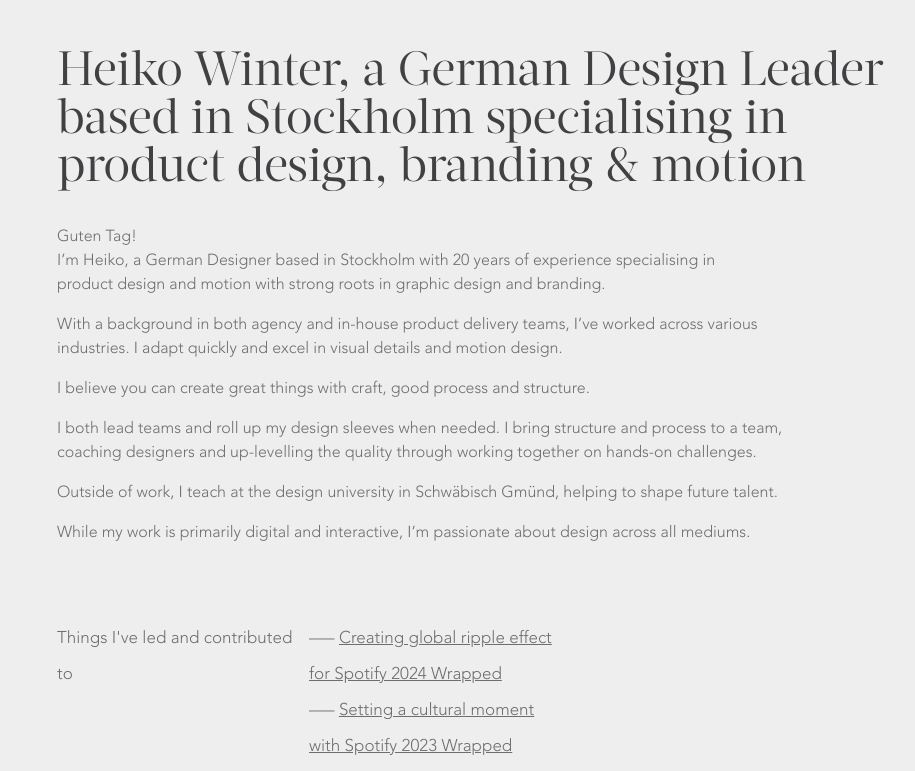
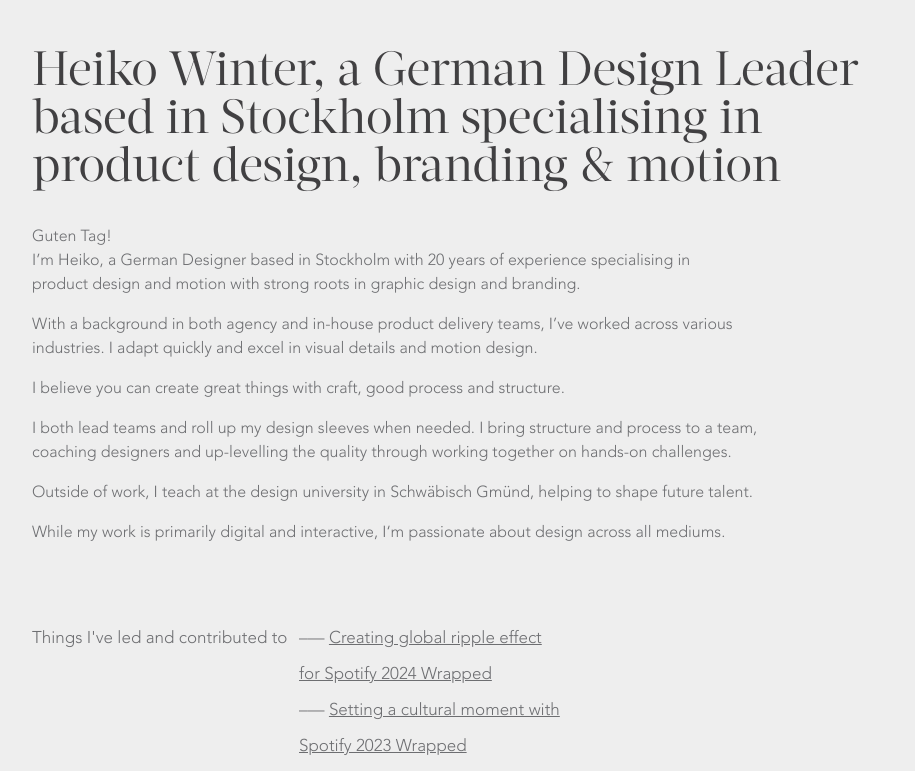
Before and after one commit to heikowinter/heikowinter.github.io, a plain HTML site: page index.html in a window 1280 px wide. Shown: the top 771 px of the page, without its empty margins (163-1078 px from the left). Drawn offline with Linux system fonts and the light colour scheme.

Commit message:
changed max width to 890px

```diff
--- a/style.css
+++ b/style.css
@@ -15,7 +15,7 @@ body {
 
 .container {
     text-align: left;
-    max-width: 840px; /* Adjust as needed */
+    max-width: 890px; /* Adjust as needed */
     padding: 17px;
     line-height: 36px; /* Adjust as needed */
 }
```
